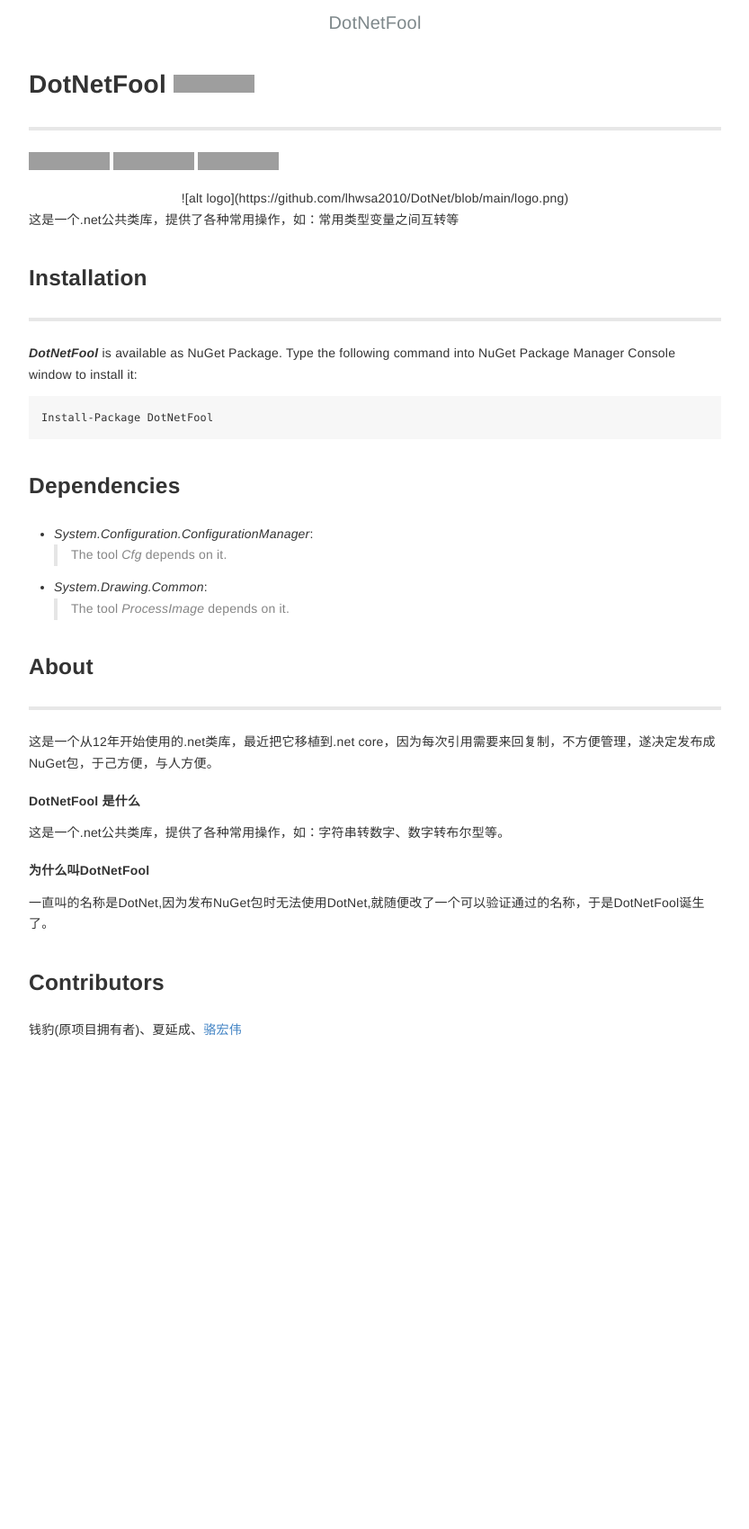
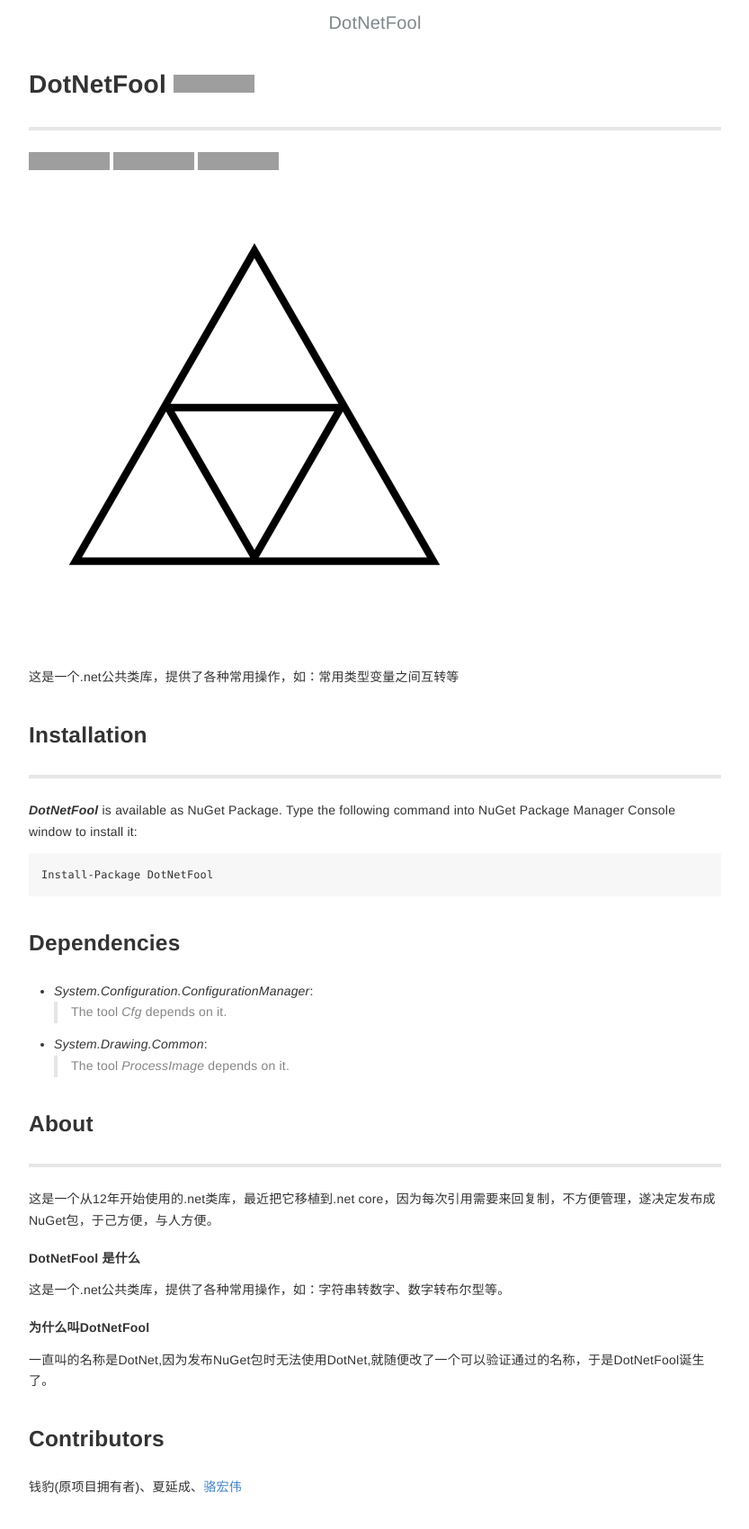
Before and after one commit to lhwsa2010/DotNet, a Jekyll site: the page built from docs/index.md, in a window 1280 px wide. Shown: the top 1699 px of the page at 90% size, without its empty margins (223-1056 px from the left). Built offline with Jekyll 4.4.1, drawn with Linux system fonts in a browser that asks for light colours; our own code applies the rules of GitHub Pages for plain Markdown files; grey boxes are pictures that could not be loaded.

Commit message:
update something

```diff
--- a/docs/index.md
+++ b/docs/index.md
@@ -12,7 +12,7 @@
 [![GitHub release (latest by date)](https://img.shields.io/github/v/release/lhwsa2010/dotnet)](https://github.com/lhwsa2010/dotnet/releases)
 [![Nuget](https://img.shields.io/nuget/v/dotnetfool)](https://www.nuget.org/packages/DotNetFool)
 
-<center>![alt logo](https://github.com/lhwsa2010/DotNet/blob/main/logo.png)</center>
+![alt logo](https://github.com/lhwsa2010/DotNet/blob/main/logo.png)
 
 这是一个.net公共类库，提供了各种常用操作，如：常用类型变量之间互转等
 
```
